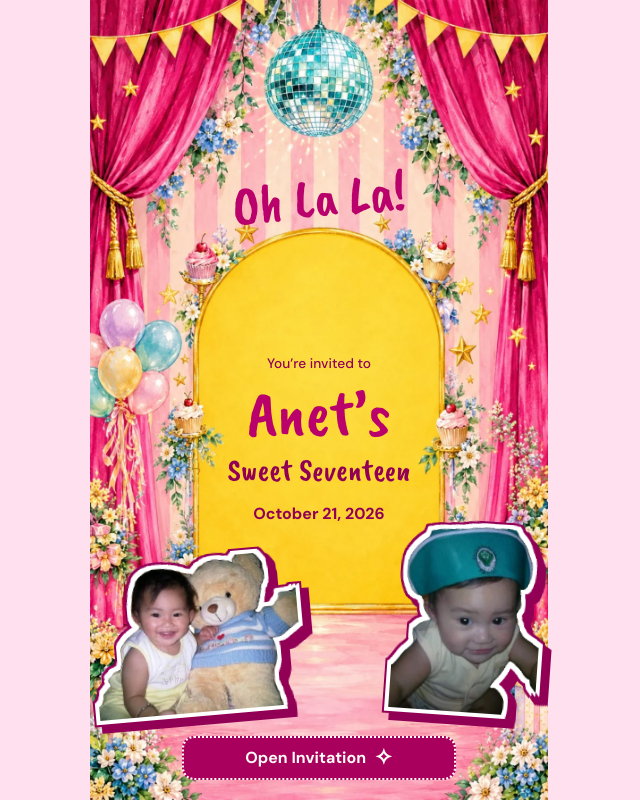
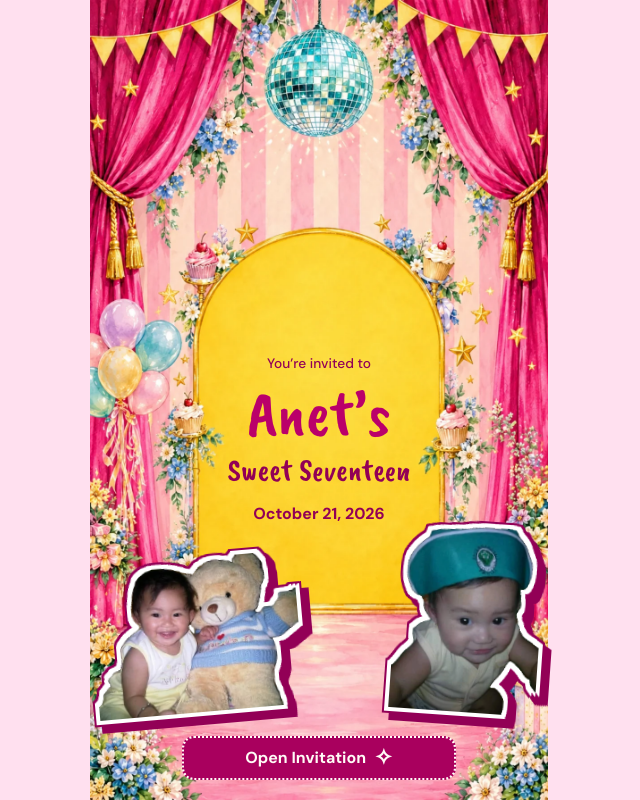
Before and after one commit to FrederykAbryan/Anet, a React (Vite) app: page / in a window 1280 px wide. Shown: the whole page, without its empty margins (321-961 px from the left). Built offline with nearby package versions, Linux system fonts and the light colour scheme.

Commit message:
refactor: remove unused stage-overture element from welcome page

```diff
--- a/src/App.jsx
+++ b/src/App.jsx
@@ -112,7 +112,6 @@ function WelcomePage({ invite, onOpen }) {
       <img className="stage-artwork" src={stageArtwork} alt="" aria-hidden="true" width="1024" height="1792" fetchPriority="high" draggable="false" />
       <img className="stage-child-cutout stage-child-teddy" src={stageChildTeddy} alt="" aria-hidden="true" draggable="false" />
       <img className="stage-child-cutout stage-child-hat" src={stageChildHat} alt="" aria-hidden="true" draggable="false" />
-      <p className="stage-overture" aria-hidden="true">Oh La La!</p>
       <div className={`stage-copy${name.length > 24 ? ' stage-copy-long' : ''}${name.length > 50 ? ' stage-copy-extra-long' : ''}`}>
         <p className="stage-greeting">You’re invited to</p>
         <h1 id="stage-name">{name}’s</h1>
--- a/welcome.css
+++ b/welcome.css
@@ -180,15 +180,6 @@ body:has(.stage-welcome) .site-footer { display: none; }
 }
 .stage-child-teddy { left: 2%; width: 45%; transform: rotate(-5deg); }
 .stage-child-hat { right: 3%; width: 32%; transform: rotate(4deg); }
-.stage-overture {
-  position: absolute;
-  inset: 21% 20% auto;
-  margin: 0;
-  color: var(--color-stage-pink);
-  font: 400 12cqi/1.1 var(--font-stage);
-  text-align: center;
-  rotate: -5deg;
-}
 .stage-copy {
   position: absolute;
   z-index: 2;
```
